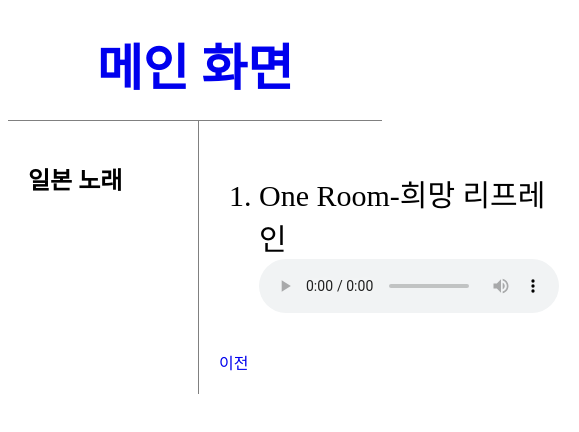
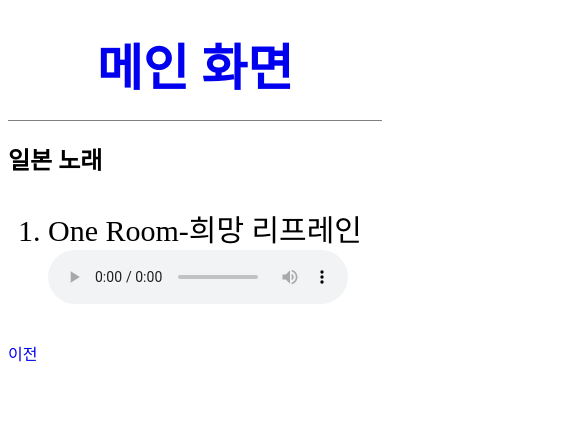
Before and after one commit to frencho2/my-first-homepage, a plain HTML site: page musicList/japan/musicListJapan.html in a window 390 px wide. Shown: the whole page, 579 px wide, since content can reach past the window. Drawn offline with Linux system fonts and the light colour scheme.

Commit message:
change code

```diff
--- a/css/list.css
+++ b/css/list.css
@@ -15,22 +15,13 @@ ol {
   font-size: 30px;
 }
 
-.friendList {
+.List {
   border-right: 1px solid gray;
   width: 150px;
   margin: 0px;
   padding: 20px;
 }
-.friendInfo {
-  padding: 20px;
-}
-.musicList {
-  border-right: 1px solid gray;
-  width: 150px;
-  margin: 0px;
-  padding: 20px;
-}
-.musicInfo {
+.Info {
   padding: 20px;
 }
 .main {
@@ -42,3 +33,12 @@ ol {
   display: grid;
   grid-template-columns: auto 1fr;
 }
+
+@media(max-width:800px) {
+  #grid{
+    display: block;
+  }
+  .List {
+    border-right: none;
+  }
+}
--- a/css/main.css
+++ b/css/main.css
@@ -18,3 +18,12 @@ a {
 .main {
   color: green;
 }
+
+@media(max-width: 800px) {
+  #grid {
+    display: block;
+  }
+  div {
+    border-right: none;
+  }
+}
```
